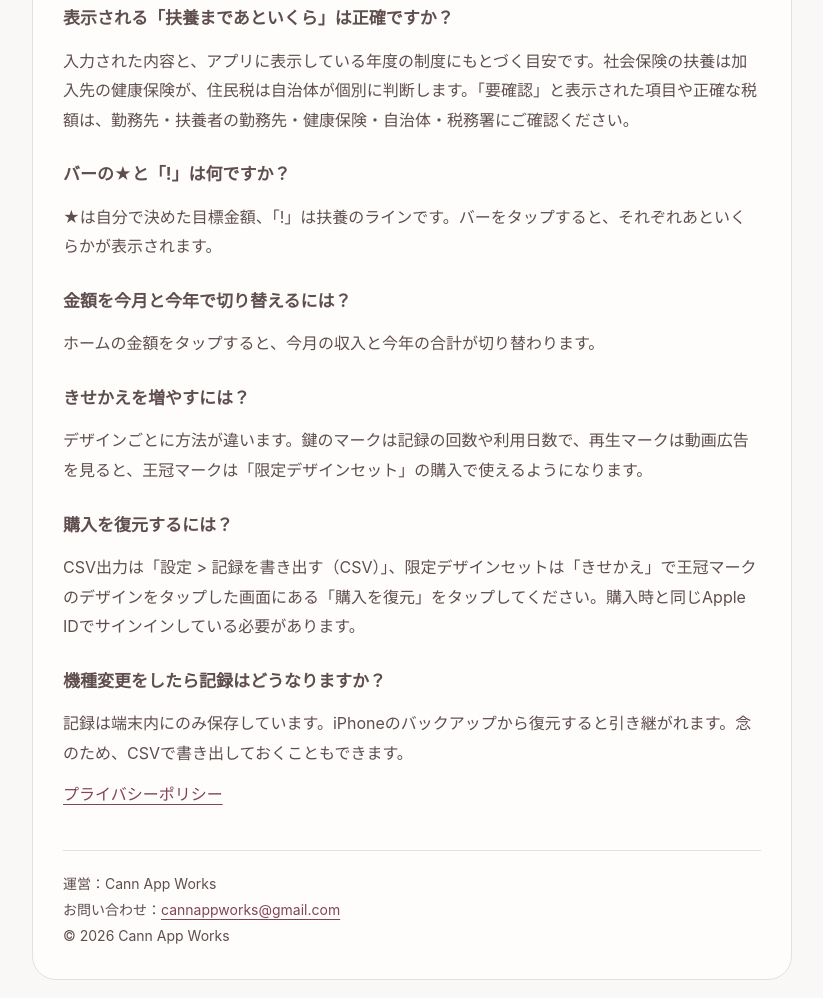
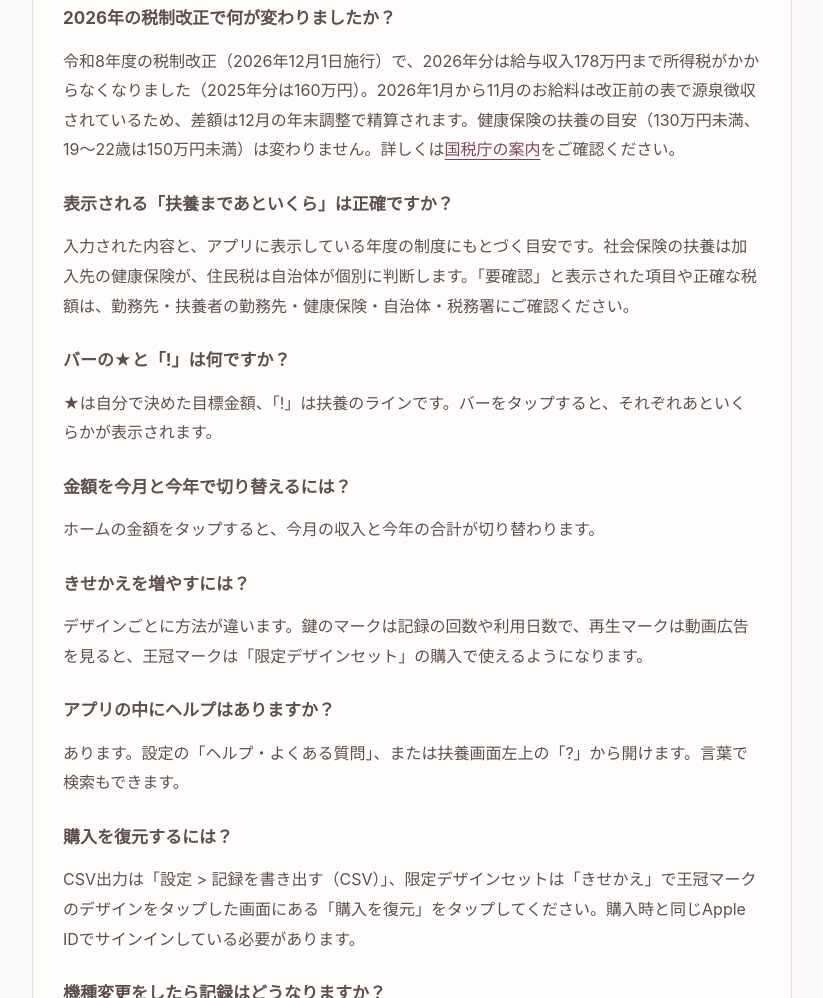
Before and after one commit to Cann10/static-pages-01, a plain HTML site: page tsumuton/support.html in a window 1280 px wide. Shown: the part 583-1581 px from the top of the page, without its empty margins (228-1051 px from the left). Drawn offline with Linux system fonts and the light colour scheme.

Commit message:
つむとん: support page — 2026 tax reform and in-app help

```diff
--- a/tsumuton/support.html
+++ b/tsumuton/support.html
@@ -2,10 +2,12 @@
 <html lang="ja"><head><meta charset="utf-8"><meta name="viewport" content="width=device-width,initial-scale=1"><title>サポート — つむとん</title><meta name="description" content="つむとんのサポート。運営：Cann App Works。"><style>:root{color-scheme:light}*{box-sizing:border-box}body{margin:0;background:#FAF8F6;color:#5F4E4E;font:16px/1.85 -apple-system,BlinkMacSystemFont,"Hiragino Sans",sans-serif}main{max-width:760px;margin:32px auto;padding:30px;background:#FFFDFC;border:1px solid #E7DFDA;border-radius:24px}nav{display:flex;flex-wrap:wrap;gap:20px;font-size:14px}a{color:#824557;text-underline-offset:4px}a:focus-visible{outline:3px solid #824557;outline-offset:4px}h1{font-size:clamp(24px,6vw,32px);line-height:1.5;margin:28px 0 8px}h2{font-size:20px;margin:32px 0 10px}h3{font-size:17px;margin:24px 0 6px}p,ul{margin:12px 0}li{margin:6px 0}.brand{font-weight:600}.muted{color:#796969;font-size:14px}footer{margin-top:40px;border-top:1px solid #E7DFDA;padding-top:20px;font-size:14px} @media(max-width:600px){main{margin:12px;padding:22px;border-radius:20px}}</style></head><body><main><nav aria-label="ページ"><span class="brand">つむとん</span><a href="support.html">サポート</a><a href="privacy.html">プライバシー</a></nav><h1>サポート</h1><p>「つむとん」は、お給料を記録するとガラスのぶたの貯金箱にコインが貯まり、扶養や年収の壁まであといくらかを確認できるアプリです。</p><p>ご不明な点や不具合は、<a href="mailto:cannappworks@gmail.com">cannappworks@gmail.com</a>までお知らせください。アプリのバージョン、iPhoneの機種、iOSのバージョン、起きたことを添えていただけると確認しやすくなります。</p>
 <h2>よくある質問</h2>
 <h3>無料で使えますか？</h3><p>はい。収入・経費の記録と、扶養・税金の確認は、すべて無料です。きせかえは、最初から使えるもの、使い続けると増えるもの、動画広告を見ると使えるもの、買い切りの「限定デザインセット」があります。CSVでの書き出しは、買い切り（1回の購入でずっと使えます）か、動画広告を3回見るとその回だけ使えます。</p>
+<h3>2026年の税制改正で何が変わりましたか？</h3><p>令和8年度の税制改正（2026年12月1日施行）で、2026年分は給与収入178万円まで所得税がかからなくなりました（2025年分は160万円）。2026年1月から11月のお給料は改正前の表で源泉徴収されているため、差額は12月の年末調整で精算されます。健康保険の扶養の目安（130万円未満、19〜22歳は150万円未満）は変わりません。詳しくは<a href="https://www.nta.go.jp/users/gensen/2026kiso/index.htm">国税庁の案内</a>をご確認ください。</p>
 <h3>表示される「扶養まであといくら」は正確ですか？</h3><p>入力された内容と、アプリに表示している年度の制度にもとづく目安です。社会保険の扶養は加入先の健康保険が、住民税は自治体が個別に判断します。「要確認」と表示された項目や正確な税額は、勤務先・扶養者の勤務先・健康保険・自治体・税務署にご確認ください。</p>
 <h3>バーの★と「!」は何ですか？</h3><p>★は自分で決めた目標金額、「!」は扶養のラインです。バーをタップすると、それぞれあといくらかが表示されます。</p>
 <h3>金額を今月と今年で切り替えるには？</h3><p>ホームの金額をタップすると、今月の収入と今年の合計が切り替わります。</p>
 <h3>きせかえを増やすには？</h3><p>デザインごとに方法が違います。鍵のマークは記録の回数や利用日数で、再生マークは動画広告を見ると、王冠マークは「限定デザインセット」の購入で使えるようになります。</p>
+<h3>アプリの中にヘルプはありますか？</h3><p>あります。設定の「ヘルプ・よくある質問」、または扶養画面左上の「?」から開けます。言葉で検索もできます。</p>
 <h3>購入を復元するには？</h3><p>CSV出力は「設定 &gt; 記録を書き出す（CSV）」、限定デザインセットは「きせかえ」で王冠マークのデザインをタップした画面にある「購入を復元」をタップしてください。購入時と同じApple IDでサインインしている必要があります。</p>
 <h3>機種変更をしたら記録はどうなりますか？</h3><p>記録は端末内にのみ保存しています。iPhoneのバックアップから復元すると引き継がれます。念のため、CSVで書き出しておくこともできます。</p>
 <p><a href="privacy.html">プライバシーポリシー</a></p><footer>運営：Cann App Works<br>お問い合わせ：<a href="mailto:cannappworks@gmail.com">cannappworks@gmail.com</a><br>© 2026 Cann App Works</footer></main></body></html>
```
